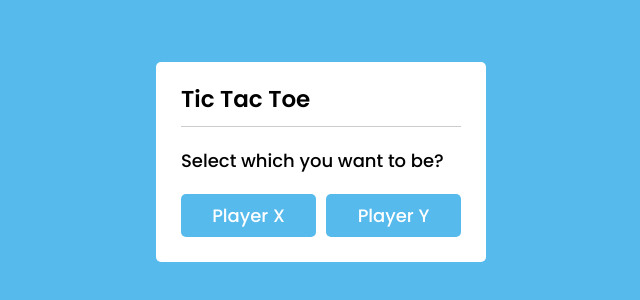
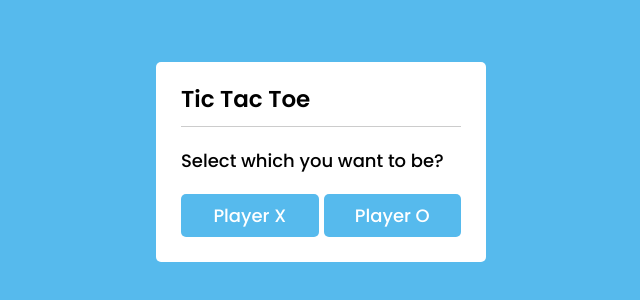
Before and after one commit to IrynaTemchuk/Tic-Tac-Toe, a plain HTML site: page index.html in a window 1280 px wide. Shown: the part 238-538 px from the top of the page, 319-959 px from the left. Drawn offline with Linux system fonts and the light colour scheme.

Commit message:
Add script and remove won-text

```diff
--- a/index.html
+++ b/index.html
@@ -16,7 +16,7 @@
                 <div class="title">Select which you want to be?</div>
                 <div class="options">
                     <button class="playerX">Player X</button>
-                    <button class="playerY">Player Y</button>
+                    <button class="playerO">Player O</button>
                 </div>
             </div>
         </div>
@@ -51,7 +51,7 @@
 
         <!--result box-->
         <div class="result-box">
-            <div class="won-text">Player <p>X</p> won the game!</div>
+            <div class="won-text"></div>
             <div class="btn">
                 <button>Replay</button>
             </div>
```
